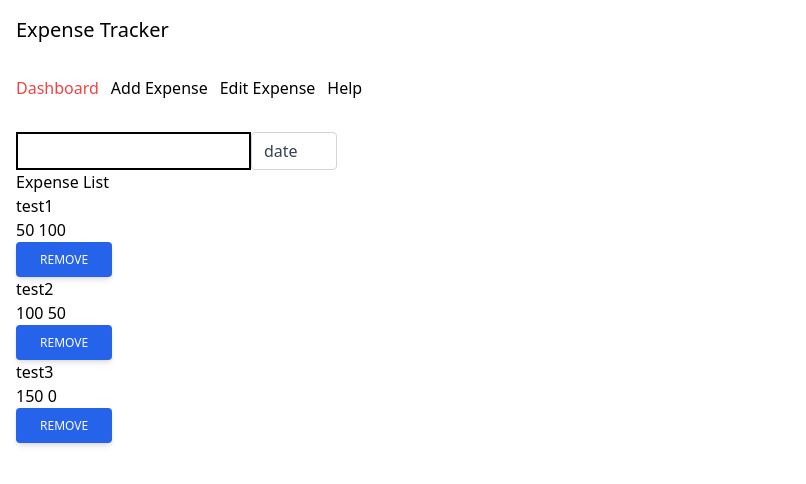
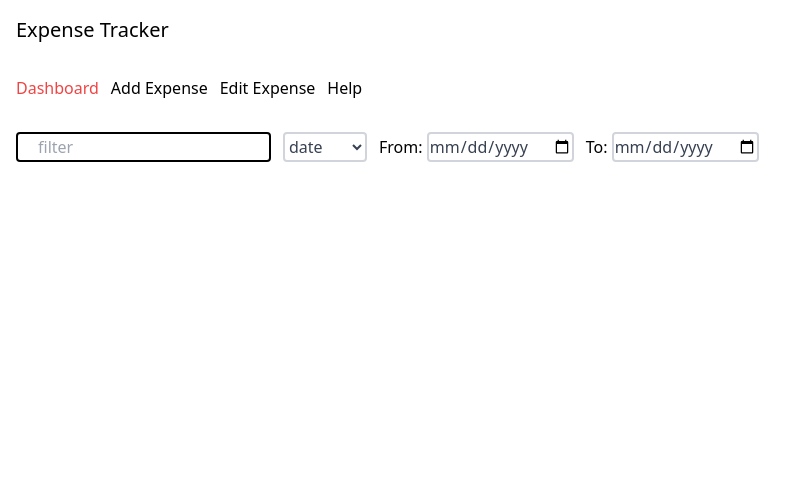
Before and after one commit to ChristopheTiet/expense-tracker, a React (Create React App) app: page / in a window 1280 px wide. Shown: the top 484 px of the page, without its empty margins (0-806 px from the left). Built offline with nearby package versions, Linux system fonts and the light colour scheme; what tw-elements would draw is missing.

Commit message:
feat: filter start and end date

```diff
--- a/package.json
+++ b/package.json
@@ -11,8 +11,10 @@
     "@types/node": "^16.11.34",
     "@types/react": "^18.0.9",
     "@types/react-dom": "^18.0.3",
+    "moment": "^2.29.3",
     "react": "^18.1.0",
     "react-dom": "^18.1.0",
+    "react-icons": "^4.3.1",
     "react-redux": "^8.0.1",
     "react-router-dom": "^6.3.0",
     "react-scripts": "5.0.1",
--- a/src/App.tsx
+++ b/src/App.tsx
@@ -1,11 +1,14 @@
+import { StrictMode } from "react";
 import { Provider } from "react-redux";
 import { store } from "./app/store";
 import AppRouter from "./routers/AppRouter";
 
 const App = () => (
-  <Provider store={store}>
-    <AppRouter />
-  </Provider>
+  <StrictMode>
+    <Provider store={store}>
+      <AppRouter />
+    </Provider>
+  </StrictMode>
 );
 
 export default App;
--- a/src/components/AddExpensePage.tsx
+++ b/src/components/AddExpensePage.tsx
@@ -1,20 +1,33 @@
 import React from "react";
+import { useNavigate } from "react-router-dom";
+import { useAppDispatch } from "../app/hooks";
+import { addExpense } from "../ducks/expenses-slice";
 import ExpenseForm from "./ExpenseForm";
 
 const AddExpensePage = () => {
+  const dispatch = useAppDispatch();
+  const navigate = useNavigate();
   const handleSubmit = (e: React.FormEvent) => {
     e.preventDefault();
+    console.log("submit");
     const target = e.target as typeof e.target & {
       description: { value: string };
       note: { value: string };
       amount: { value: number };
-      date: { value: Date };
+      date: { valueAsNumber: number };
     };
-
     const description = target.description.value;
     const amount = target.amount.value;
-    const date = target.date.value;
-    console.log(amount);
+    const date = target.date.valueAsNumber;
+    const note = target.note.value;
+    const expenseToAdd = {
+      description,
+      amount,
+      createdAt: date,
+      note,
+    };
+    dispatch(addExpense(expenseToAdd));
+    navigate("/");
   };
   return (
     <div className="p-4">
--- a/src/components/EditExpensePage.tsx
+++ b/src/components/EditExpensePage.tsx
@@ -1,7 +1,44 @@
-import { useParams } from "react-router-dom";
+import { useNavigate, useParams } from "react-router-dom";
+import { useAppDispatch, useAppSelector } from "../app/hooks";
+import { editExpense } from "../ducks/expenses-slice";
+import ExpenseForm from "./ExpenseForm";
 
 const EditExpensePage = () => {
   let { id } = useParams();
-  return <div>Editing the expense with id of {id} </div>;
+  const dispatch = useAppDispatch();
+  const expense = useAppSelector(({ expenses }) => {
+    return expenses.find((expense) => expense.id === id);
+  });
+  console.log(expense);
+  const navigate = useNavigate();
+  const handleSubmit = (e: React.FormEvent) => {
+    e.preventDefault();
+    const target = e.target as typeof e.target & {
+      description: { value: string };
+      note: { value: string };
+      amount: { value: number };
+      date: { valueAsNumber: number };
+    };
+
+    const description = target.description.value;
+    const amount = target.amount.value;
+    const date = target.date.valueAsNumber;
+    const note = target.note.value;
+    const expenseToEdit = {
+      description,
+      amount,
+      createdAt: date,
+      note,
+    };
+    if (id) {
+      dispatch(editExpense({ id, expense: expenseToEdit }));
+      navigate("/");
+    }
+  };
+  return (
+    <div className="p-4">
+      <ExpenseForm expense={expense} onSubmit={handleSubmit} />
+    </div>
+  );
 };
 export default EditExpensePage;
--- a/src/components/ExpenseDashboardPage.tsx
+++ b/src/components/ExpenseDashboardPage.tsx
@@ -1,34 +1,7 @@
 import ExpenseList from "./ExpenseList";
-import { useDispatch } from "react-redux";
-import { addExpense } from "../ducks/expenses-slice";
 import ExpenseListFilter from "./ExpenseListFilter";
 
 export default function ExpenseDashboardPage() {
-  const dispatch = useDispatch();
-  dispatch(
-    addExpense({
-      description: "test1",
-      note: "note",
-      amount: 50,
-      createdAt: 100,
-    })
-  );
-  dispatch(
-    addExpense({
-      description: "test2",
-      note: "note2",
-      amount: 100,
-      createdAt: 50,
-    })
-  );
-  dispatch(
-    addExpense({
-      description: "test3",
-      note: "note3",
-      amount: 150,
-      createdAt: 0,
-    })
-  );
   return (
     <div className="p-4">
       <ExpenseListFilter />
--- a/src/components/ExpenseList.tsx
+++ b/src/components/ExpenseList.tsx
@@ -5,11 +5,10 @@ import ExpenseListItem from "./ExpenseListItem";
 export default function ExpenseList() {
   const expenses = useAppSelector(selecteExpenses);
   return (
-    <>
-      <h1>Expense List</h1>
+    <div className="space-y-2 py-4">
       {expenses.map((expenseItem) => {
         return <ExpenseListItem key={expenseItem.id} {...expenseItem} />;
       })}
-    </>
+    </div>
   );
 }
--- a/src/components/ExpenseListFilter.tsx
+++ b/src/components/ExpenseListFilter.tsx
@@ -1,36 +1,38 @@
 import { useDispatch } from "react-redux";
 import { useAppSelector } from "../app/hooks";
-import { setTextFilter, sortByAmount, sortByDate } from "../ducks/filter-slice";
+import {
+  setEndDate,
+  setStartDate,
+  setTextFilter,
+  sortByAmount,
+  sortByDate,
+} from "../ducks/filter-slice";
 
 export default function ExpenseListFilter() {
   const filterState = useAppSelector((state) => state.filter);
   const dispatch = useDispatch();
   return (
-    <div className="flex">
+    <div className="flex space-x-3">
       <input
         type="text"
-        className="border-black border-2"
+        className="text-base font-normal border-black border-2 rounded pl-5"
         value={filterState.text}
+        placeholder="filter"
         onChange={(e) => {
           dispatch(setTextFilter(e.target.value));
         }}
       />
       <select
-        className="form-select appearance-none
-      block
-      px-3
-      py-1.5
+        className="
         text-base
         font-normal
         text-gray-700
         bg-white bg-clip-padding bg-no-repeat
-      border border-solid border-gray-300
+        border-2 border-solid border-gray-300
         rounded
         transition
-      ease-in-out
-      m-0
         focus:text-gray-700 focus:bg-white focus:border-blue-600 focus:outline-none"
-        aria-label="Default select example"
+        aria-label="order by amount or date"
         value={filterState.sortBy}
         onChange={(e) => {
           e.target.value === "amount"
@@ -41,56 +43,39 @@ export default function ExpenseListFilter() {
         <option value="amount">amount</option>
         <option value="date">date</option>
       </select>
+
+      <div>
+        From:{" "}
+        <input
+          onChange={(e) => dispatch(setStartDate(e.target.valueAsNumber))}
+          type="date"
+          className="
+        text-base
+        font-normal
+        text-gray-700
+        bg-white bg-clip-padding bg-no-repeat
+        border-2 border-solid border-gray-300
+        rounded
+        transition
+        focus:text-gray-700 focus:bg-white focus:border-blue-600 focus:outline-none"
+        />
+      </div>
+      <div>
+        To:{" "}
+        <input
+          onChange={(e) => dispatch(setEndDate(e.target.valueAsNumber))}
+          type="date"
+          className="
+        text-base
+        font-normal
+        text-gray-700
+        bg-white bg-clip-padding bg-no-repeat
+        border-2 border-solid border-gray-300
+        rounded
+        transition
+        focus:text-gray-700 focus:bg-white focus:border-blue-600 focus:outline-none"
+        />
+      </div>
     </div>
   );
 }
-
-// <div className="fixed top-16 w-72">
-//   <Listbox value={selected} onChange={setSelected}>
-//     <div className="relative mt-1">
-//       <Listbox.Button className="relative w-full cursor-default rounded-lg bg-white py-2 pl-3 pr-10 text-left shadow-md focus:outline-none focus-visible:border-indigo-500 focus-visible:ring-2 focus-visible:ring-white focus-visible:ring-opacity-75 focus-visible:ring-offset-2 focus-visible:ring-offset-orange-300 sm:text-sm">
-//         <span className="block truncate">{selected.name}</span>
-//         <span className="pointer-events-none absolute inset-y-0 right-0 flex items-center pr-2">
-//           <SelectorIcon className="h-5 w-5 text-gray-400" aria-hidden="true" />
-//         </span>
-//       </Listbox.Button>
-//       <Transition
-//         as={Fragment}
-//         leave="transition ease-in duration-100"
-//         leaveFrom="opacity-100"
-//         leaveTo="opacity-0"
-//       >
-//         <Listbox.Options className="absolute mt-1 max-h-60 w-full overflow-auto rounded-md bg-white py-1 text-base shadow-lg ring-1 ring-black ring-opacity-5 focus:outline-none sm:text-sm">
-//           {people.map((person, personIdx) => (
-//             <Listbox.Option
-//               key={personIdx}
-//               className={({ active }) =>
-//                 `relative cursor-default select-none py-2 pl-10 pr-4 ${
-//                   active ? "bg-amber-100 text-amber-900" : "text-gray-900"
-//                 }`
-//               }
-//               value={person}
-//             >
-//               {({ selected }) => (
-//                 <>
-//                   <span
-//                     className={`block truncate ${
-//                       selected ? "font-medium" : "font-normal"
-//                     }`}
-//                   >
-//                     {person.name}
-//                   </span>
-//                   {selected ? (
-//                     <span className="absolute inset-y-0 left-0 flex items-center pl-3 text-amber-600">
-//                       <CheckIcon className="h-5 w-5" aria-hidden="true" />
-//                     </span>
-//                   ) : null}
-//                 </>
-//               )}
-//             </Listbox.Option>
-//           ))}
-//         </Listbox.Options>
-//       </Transition>
-//     </div>
-//   </Listbox>
-// </div>;
--- a/src/components/ExpenseListItem.tsx
+++ b/src/components/ExpenseListItem.tsx
@@ -1,5 +1,8 @@
 import { useDispatch } from "react-redux";
 import { Expense, removeExpense } from "../ducks/expenses-slice";
+import moment from "moment";
+import { Link } from "react-router-dom";
+import { FaEdit, FaTrash } from "react-icons/fa";
 
 interface ExpenseListItemProps extends Expense {}
 
@@ -11,20 +14,23 @@ export default function ExpenseListItem({
 }: ExpenseListItemProps) {
   const dispatch = useDispatch();
   return (
-    <div>
-      <h3>{description}</h3>
-      <p>
-        {amount} {createdAt}
-      </p>
+    <div className="flex space-x-4 items-center w-1/3 justify-between">
+      <h3 className="text-lg font-bold">{description}</h3>
+      <p>{amount}€</p>
+      <p>{moment(createdAt).format("DD-MM-YYYY")}</p>
+      <button>
+        <Link to={`/edit/${id}`}>
+          <FaEdit />
+        </Link>
+      </button>
       <button
         onClick={() => {
           if (id) {
             dispatch(removeExpense(id));
           }
         }}
-        className="inline-block px-6 py-2.5 bg-blue-600 text-white font-medium text-xs leading-tight uppercase rounded shadow-md hover:bg-blue-700 hover:shadow-lg focus:bg-blue-700 focus:shadow-lg focus:outline-none focus:ring-0 active:bg-blue-800 active:shadow-lg transition duration-150 ease-in-out"
       >
-        Remove
+        <FaTrash />
       </button>
     </div>
   );
```
Also changed, not shown: src/components/ExpenseForm.tsx (+15 -16 lines), 1 other file (tests, documents, lock files or other folders). Lines whose indentation alone changed are shown as unchanged.
